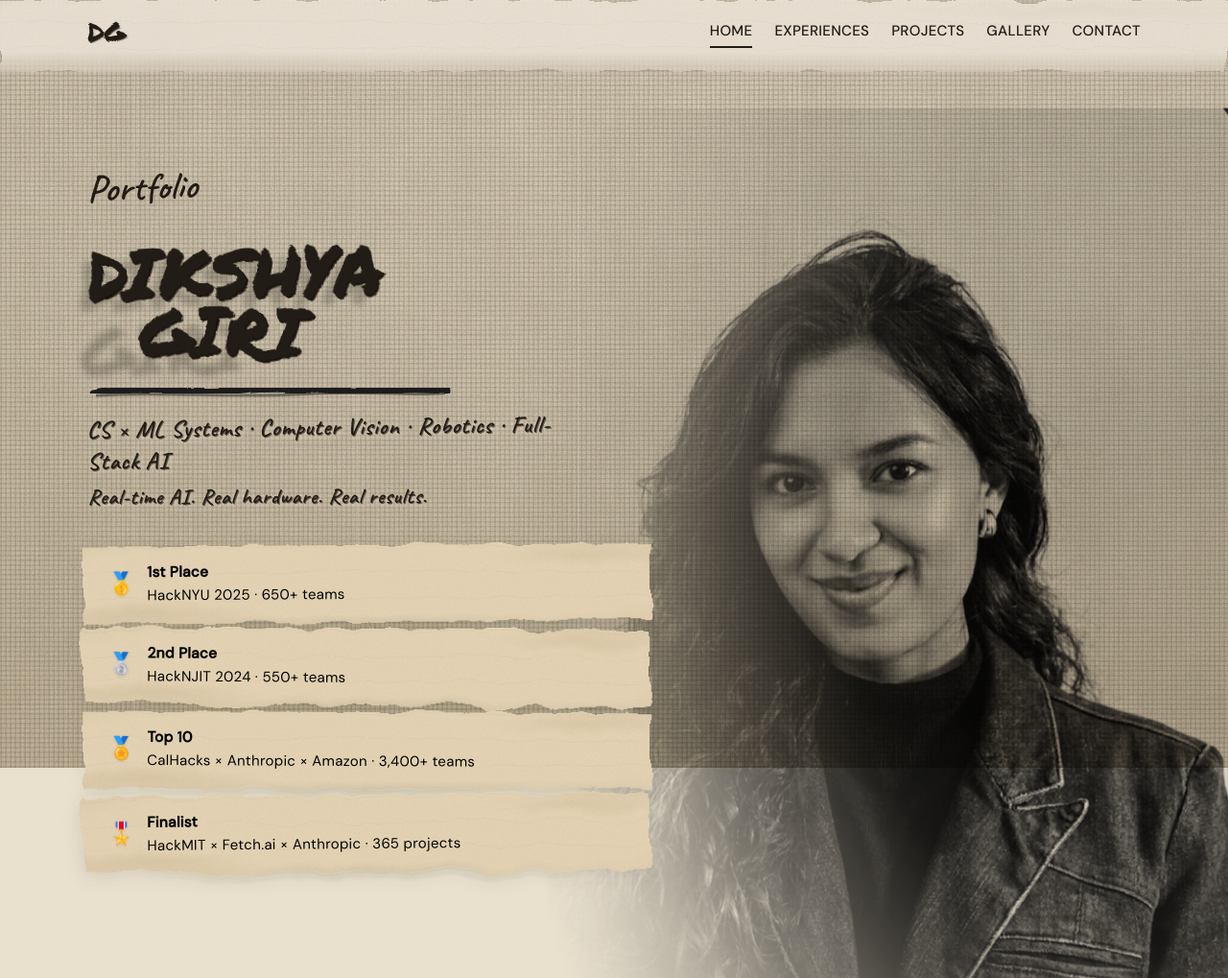
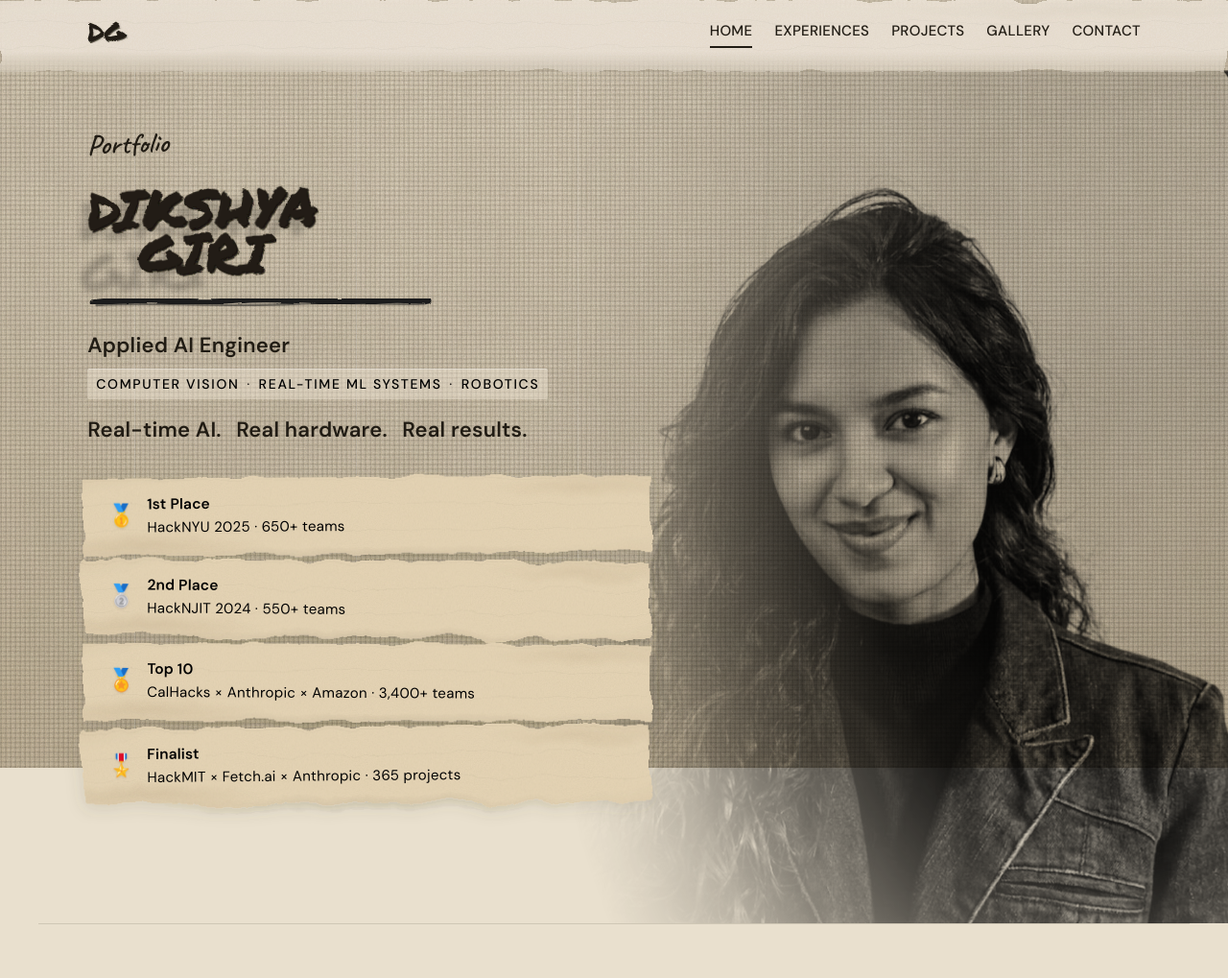
Before and after one commit to dikshya48/My-Portfolio, a plain HTML site: page index.html in a window 1280 px wide. Shown: the top 1019 px of the page at 96% size. Drawn offline with nearby package versions, Linux system fonts and the light colour scheme.

Commit message:
hero section changes

```diff
--- a/css/styles.css
+++ b/css/styles.css
@@ -381,7 +381,7 @@ body {
   max-width: min(640px, calc(100% - var(--nav-align) - min(44vw, 500px)));
   margin-left: var(--nav-align);
   margin-right: auto;
-  padding: clamp(4.5rem, 14vh, 8rem) clamp(0.75rem, 2vw, 1.5rem) clamp(3rem, 7vw, 5rem) 0;
+  padding: clamp(2.75rem, 9vh, 5rem) clamp(0.75rem, 2vw, 1.5rem) clamp(3rem, 7vw, 5rem) 0;
 }
 
 .hero__text {
@@ -406,14 +406,14 @@ body {
   max-width: min(62vw, 700px);
   object-fit: contain;
   object-position: right bottom;
-  transform: scale(1.06) translateY(clamp(1rem, 3vh, 2.5rem));
+  transform: scale(1.02) translateY(clamp(0.25rem, 1vh, 0.75rem));
   transform-origin: right bottom;
   z-index: 1;
   pointer-events: none;
   filter: grayscale(1) brightness(1.07) contrast(0.94);
   mix-blend-mode: multiply;
   -webkit-mask-image: radial-gradient(
-    ellipse 90% 105% at 84% 52%,
+    ellipse 90% 105% at 84% 48%,
     #000 28%,
     rgba(0, 0, 0, 0.92) 42%,
     rgba(0, 0, 0, 0.72) 54%,
@@ -423,7 +423,7 @@ body {
     transparent 96%
   );
   mask-image: radial-gradient(
-    ellipse 90% 105% at 84% 52%,
+    ellipse 90% 105% at 84% 48%,
     #000 28%,
     rgba(0, 0, 0, 0.92) 42%,
     rgba(0, 0, 0, 0.72) 54%,
@@ -468,7 +468,7 @@ body {
     max-width: min(46vw, 420px);
     margin: 0;
     object-position: right bottom;
-    transform: scale(1.04) translateY(clamp(0.75rem, 2.5vh, 2rem));
+    transform: scale(1.02) translateY(clamp(0.25rem, 1vh, 0.75rem));
     transform-origin: right bottom;
     filter: grayscale(1) brightness(1.06) contrast(0.94);
     -webkit-mask-image: radial-gradient(
@@ -505,7 +505,7 @@ body {
     max-width: 100%;
     margin-left: 0;
     margin-right: 0;
-    padding: clamp(3rem, 10vh, 5rem) var(--gutter) 0;
+    padding: clamp(2.25rem, 7vh, 3.5rem) var(--gutter) 0;
   }
 
   .hero__portrait {
@@ -547,37 +547,45 @@ body {
 
 .hero__eyebrow {
   font-family: var(--font-script);
-  font-size: clamp(1.75rem, 4vw, 2.5rem);
+  font-size: clamp(1.35rem, 3vw, 1.85rem);
   font-weight: 600;
   color: var(--graphite);
   line-height: 1;
-  margin-bottom: clamp(0.75rem, 2vw, 1.25rem);
+  margin-bottom: clamp(0.5rem, 1.25vw, 0.85rem);
   min-height: 1.2em;
   transform: rotate(-2deg);
   transform-origin: left;
 }
 
-.hero__eyebrow-caret {
-  display: inline-block;
-  width: 2px;
-  height: 0.85em;
-  margin-left: 3px;
-  background: var(--graphite);
-  vertical-align: -0.05em;
-  opacity: 0;
-}
-
-.hero__eyebrow-caret.is-blink {
-  opacity: 0.75;
-  animation: caret-blink 0.75s steps(1) infinite;
-}
-
 .hero__title {
   position: relative;
   z-index: 0;
   display: block;
-  margin-bottom: clamp(0.15rem, 0.5vw, 0.35rem);
+  margin-bottom: 0;
   isolation: isolate;
+}
+
+.hero__underline-wrap {
+  display: block;
+  width: fit-content;
+  max-width: 100%;
+  margin-top: clamp(0.35rem, 0.85vw, 0.5rem);
+}
+
+.hero__underline-measure {
+  display: block;
+  font-family: var(--font-brush);
+  font-size: clamp(1.75rem, 5.5vw, 3.5rem);
+  font-weight: 400;
+  letter-spacing: 0.005em;
+  line-height: 0;
+  height: 0;
+  overflow: hidden;
+  visibility: hidden;
+  transform: rotate(-1.2deg);
+  transform-origin: left center;
+  pointer-events: none;
+  user-select: none;
 }
 
 .hero__underline,
@@ -595,13 +603,6 @@ body {
 .hero__lines,
 .hero__wins {
   transform: translateZ(0);
-}
-
-.js .hero.is-intro .hero__lines,
-.js .hero.is-intro .hero__win,
-.js .hero.is-intro .hero__niche,
-.js .hero.is-intro .hero__headline {
-  opacity: 0;
 }
 
 .hero__ghost {
@@ -610,7 +611,7 @@ body {
   left: 0;
   z-index: 0;
   font-family: var(--font-brush);
-  font-size: clamp(2.1rem, 6.5vw, 4.5rem);
+  font-size: clamp(1.75rem, 5.5vw, 3.5rem);
   line-height: 0.95;
   color: rgba(26, 26, 26, 0.2);
   white-space: nowrap;
@@ -626,7 +627,7 @@ body {
   position: relative;
   z-index: 1;
   font-family: var(--font-brush);
-  font-size: clamp(2.1rem, 6.5vw, 4.5rem);
+  font-size: clamp(1.75rem, 5.5vw, 3.5rem);
   font-weight: 400;
   line-height: 0.95;
   color: var(--graphite);
@@ -658,46 +659,89 @@ body {
 
 .hero__underline {
   display: block;
-  width: min(380px, 92%);
-  height: clamp(18px, 2.5vw, 28px);
-  margin-top: clamp(0.4rem, 1vw, 0.6rem);
-  margin-bottom: clamp(0.15rem, 0.4vw, 0.25rem);
-  color: var(--graphite);
-}
-
-/* Niche + tagline — handwritten script, same voice as eyebrow */
+  width: 100%;
+  height: clamp(16px, 2.2vw, 24px);
+  margin: 0;
+  color: var(--graphite);
+}
+
+/* Three lines below name — role, niche, headline */
 .hero__lines {
-  margin: clamp(0.5rem, 1.1vw, 0.75rem) 0 0;
+  margin: clamp(1rem, 1.85vw, 1.35rem) 0 0;
   padding: 0;
-  max-width: min(520px, 100%);
-  transform: rotate(-0.7deg);
-  transform-origin: left center;
-}
-
+  max-width: min(560px, 100%);
+  transform: none;
+}
+
+.hero__role,
 .hero__niche,
 .hero__headline {
-  font-family: var(--font-script);
+  font-family: var(--font-body);
+  font-style: normal;
+}
+
+/* 1 & 3 — role + headline (same size and weight) */
+.hero__role,
+.hero__headline {
   font-weight: 600;
-  font-style: normal;
-  letter-spacing: 0.03em;
-  line-height: 1.35;
-  color: var(--graphite);
+  font-size: clamp(1.125rem, 2vw, 1.375rem);
+  line-height: 1.3;
+  letter-spacing: 0.01em;
+  color: var(--graphite);
+}
+
+.hero__role {
+  margin: 0;
+}
+
+/* 2 — specialty tags (slightly bold, light paper patch) */
+.hero__niche {
+  position: relative;
+  display: block;
+  width: fit-content;
   max-width: 100%;
-  text-shadow:
-    1px 1px 0 rgba(20, 16, 10, 0.55),
-    2px 2px 6px rgba(233, 224, 206, 0.85);
-}
-
-.hero__niche {
-  margin: 0;
-  font-size: clamp(1.2rem, 2.35vw, 1.55rem);
+  margin: clamp(0.45rem, 0.9vw, 0.6rem) 0 0;
+  padding: 0.4em 0.65em;
+  font-weight: 500;
+  font-size: clamp(0.75rem, 1.15vw, 0.875rem);
+  line-height: 1.45;
+  letter-spacing: 0.12em;
+  text-transform: uppercase;
+  color: #000;
+  isolation: isolate;
+}
+
+.hero__niche::before {
+  content: "";
+  position: absolute;
+  inset: 0;
+  z-index: -1;
+  pointer-events: none;
+  border-radius: 2px;
+  background:
+    repeating-linear-gradient(
+      0deg,
+      transparent 0px,
+      transparent 22px,
+      rgba(26, 20, 12, 0.025) 22px,
+      rgba(26, 20, 12, 0.025) 23px
+    ),
+    rgba(242, 234, 218, 0.42);
+  box-shadow: inset 0 1px 0 rgba(255, 255, 255, 0.35);
+}
+
+.hero__sep {
+  margin: 0 clamp(0.35em, 0.9vw, 0.55em);
+  opacity: 0.85;
 }
 
 .hero__headline {
-  margin: clamp(0.15rem, 0.45vw, 0.3rem) 0 0;
-  font-size: clamp(1.1rem, 2.1vw, 1.4rem);
-  transform: rotate(0.55deg);
-  transform-origin: left center;
+  display: flex;
+  flex-wrap: wrap;
+  align-items: baseline;
+  column-gap: clamp(0.45em, 1.2vw, 0.7em);
+  row-gap: 0.2em;
+  margin: clamp(0.85rem, 1.6vw, 1.15rem) 0 0;
 }
 
 /* Wins — torn paper scraps (matches experiences) */
@@ -705,7 +749,7 @@ body {
   display: flex;
   flex-direction: column;
   gap: clamp(0.65rem, 1.35vw, 0.85rem);
-  margin-top: clamp(1.15rem, 2.5vw, 1.5rem);
+  margin-top: clamp(1.85rem, 3.5vw, 2.35rem);
   max-width: min(580px, 100%);
 }
 
@@ -2137,20 +2181,23 @@ body {
   }
 
   .hero__name,
-  .hero__ghost {
-    font-size: clamp(1.85rem, 9vw, 2.75rem);
+  .hero__ghost,
+  .hero__underline-measure {
+    font-size: clamp(1.55rem, 8vw, 2.35rem);
   }
 
   .hero__line--indent {
     margin-left: clamp(0.65rem, 4vw, 1.25rem);
   }
 
+  .hero__role,
+  .hero__headline {
+    font-size: clamp(1.0625rem, 4vw, 1.25rem);
+  }
+
   .hero__niche {
-    font-size: clamp(1.05rem, 4.2vw, 1.3rem);
-  }
-
-  .hero__headline {
-    font-size: clamp(1rem, 3.8vw, 1.2rem);
+    font-size: clamp(0.6875rem, 2.6vw, 0.8125rem);
+    letter-spacing: 0.1em;
   }
 
   .hero__win {
@@ -2195,12 +2242,6 @@ body.nav-open {
 @media (prefers-reduced-motion: reduce) {
   html { scroll-behavior: auto; }
   .js .reveal { opacity: 1; transform: none; transition: none; }
-  .js .hero.is-intro .hero__lines,
-  .js .hero.is-intro .hero__win,
-  .js .hero.is-intro .hero__niche,
-  .js .hero.is-intro .hero__headline {
-    opacity: 1;
-  }
   .proj-card:hover .proj-card__frame { transform: none; }
 }
 
--- a/index.html
+++ b/index.html
@@ -10,7 +10,7 @@
   <link rel="apple-touch-icon" href="assets/apple-touch-icon.png">
   <link rel="preconnect" href="https://fonts.googleapis.com">
   <link rel="preconnect" href="https://fonts.gstatic.com" crossorigin>
-  <link href="https://fonts.googleapis.com/css2?family=Caveat:wght@500;600;700&family=Sacramento&family=Permanent+Marker&family=Space+Mono:wght@400;700&family=DM+Sans:opsz,wght@9..40,300;9..40,400;9..40,500&display=swap" rel="stylesheet">
+  <link href="https://fonts.googleapis.com/css2?family=Caveat:wght@500;600;700&family=Sacramento&family=Permanent+Marker&family=Space+Mono:wght@400;700&family=DM+Sans:opsz,wght@9..40,300;9..40,400;9..40,500;9..40,600;9..40,700&display=swap" rel="stylesheet">
   <link rel="stylesheet" href="css/styles.css">
 </head>
 <body>
@@ -71,29 +71,33 @@
 
   <main>
     <!-- Hero -->
-    <section class="hero is-intro" id="home">
+    <section class="hero is-ready" id="home">
       <img class="hero__portrait" src="assets/portrait.png" alt="Portrait of Dikshya Giri" loading="eager">
       <div class="hero__layout">
         <div class="hero__text">
         <p class="hero__eyebrow" aria-label="Portfolio">
-          <span class="hero__eyebrow-text" data-text="Portfolio">Portfolio</span><span class="hero__eyebrow-caret" aria-hidden="true"></span>
+          <span class="hero__eyebrow-text">Portfolio</span>
         </p>
         <div class="hero__title">
           <span class="hero__ghost" aria-hidden="true">DIKSHYA<br>GIRI</span>
           <h1 class="hero__name" aria-label="Dikshya Giri">
             <span class="hero__line">DIKSHYA</span>
             <span class="hero__line hero__line--indent">GIRI</span>
+            <span class="hero__underline-wrap">
+              <span class="hero__underline-measure" aria-hidden="true">DIKSHYA</span>
+              <svg class="hero__underline" viewBox="0 0 600 40" preserveAspectRatio="none" aria-hidden="true">
+                <path d="M 10 26 C 90 14, 180 30, 260 22 C 340 14, 430 30, 510 22 C 550 18, 580 24, 592 22"
+                      fill="none" stroke="#1A1A1A" stroke-width="11" stroke-linecap="round" filter="url(#charcoal-rough)"/>
+                <path d="M 16 30 C 120 24, 240 34, 360 28 C 460 23, 540 31, 588 27"
+                      fill="none" stroke="#1A1A1A" stroke-width="4" stroke-linecap="round" opacity="0.5"/>
+              </svg>
+            </span>
           </h1>
         </div>
-        <svg class="hero__underline" viewBox="0 0 600 40" preserveAspectRatio="none" aria-hidden="true">
-          <path d="M 10 26 C 90 14, 180 30, 260 22 C 340 14, 430 30, 510 22 C 550 18, 580 24, 592 22"
-                fill="none" stroke="#1A1A1A" stroke-width="11" stroke-linecap="round" filter="url(#charcoal-rough)"/>
-          <path d="M 16 30 C 120 24, 240 34, 360 28 C 460 23, 540 31, 588 27"
-                fill="none" stroke="#1A1A1A" stroke-width="4" stroke-linecap="round" opacity="0.5"/>
-        </svg>
         <div class="hero__lines">
-          <p class="hero__niche">CS × ML Systems · Computer Vision · Robotics · Full-Stack AI</p>
-          <p class="hero__headline">Real-time AI. Real hardware. Real results.</p>
+          <p class="hero__role">Applied AI Engineer</p>
+          <p class="hero__niche">Computer Vision<span class="hero__sep" aria-hidden="true">·</span>Real-Time ML Systems<span class="hero__sep" aria-hidden="true">·</span>Robotics</p>
+          <p class="hero__headline"><span>Real-time AI.</span><span>Real hardware.</span><span>Real results.</span></p>
         </div>
         <div class="hero__wins" aria-label="Hackathon awards">
           <div class="hero__win">
--- a/js/main.js
+++ b/js/main.js
@@ -9,61 +9,11 @@
 
   const reduceMotion = window.matchMedia("(prefers-reduced-motion: reduce)").matches;
 
-  /* ---- Hero intro: typewriter ---- */
+  /* ---- Hero: static content, no intro animation ---- */
   const hero = document.querySelector(".hero");
-  const eyebrowText = document.querySelector(".hero__eyebrow-text");
-  const eyebrowCaret = document.querySelector(".hero__eyebrow-caret");
-
-  const animateHeroContent = () => {
-    if (!hero || reduceMotion || typeof window.gsap === "undefined") return;
-
-    const gsap = window.gsap;
-    gsap.from(".hero__lines", {
-      opacity: 0,
-      y: 10,
-      duration: 0.5,
-      delay: 0.05,
-      ease: "power2.out",
-    });
-    gsap.from(".hero__win", {
-      opacity: 0,
-      y: 14,
-      duration: 0.55,
-      stagger: 0.09,
-      delay: 0.18,
-      ease: "power3.out",
-    });
-  };
-
-  const finishHeroIntro = () => {
-    if (!hero) return;
+  if (hero) {
     hero.classList.remove("is-intro");
     hero.classList.add("is-ready");
-    if (eyebrowText?.dataset.text) eyebrowText.textContent = eyebrowText.dataset.text;
-    if (eyebrowCaret) eyebrowCaret.classList.remove("is-blink");
-    animateHeroContent();
-  };
-
-  if (hero && !reduceMotion && typeof window.gsap !== "undefined") {
-    const gsap = window.gsap;
-    const word = eyebrowText?.dataset.text || "Portfolio";
-    if (eyebrowText) eyebrowText.textContent = "";
-    if (eyebrowCaret) eyebrowCaret.classList.add("is-blink");
-
-    gsap.timeline({ onComplete: finishHeroIntro }).to({}, {
-      duration: word.length * 0.1,
-      ease: "none",
-      onUpdate() {
-        if (!eyebrowText) return;
-        eyebrowText.textContent = word.slice(0, Math.ceil(this.progress() * word.length));
-      },
-      onComplete() {
-        if (eyebrowText) eyebrowText.textContent = word;
-        if (eyebrowCaret) eyebrowCaret.classList.remove("is-blink");
-      },
-    });
-  } else {
-    finishHeroIntro();
   }
 
   /* ---- Scroll reveal ---- */
```
